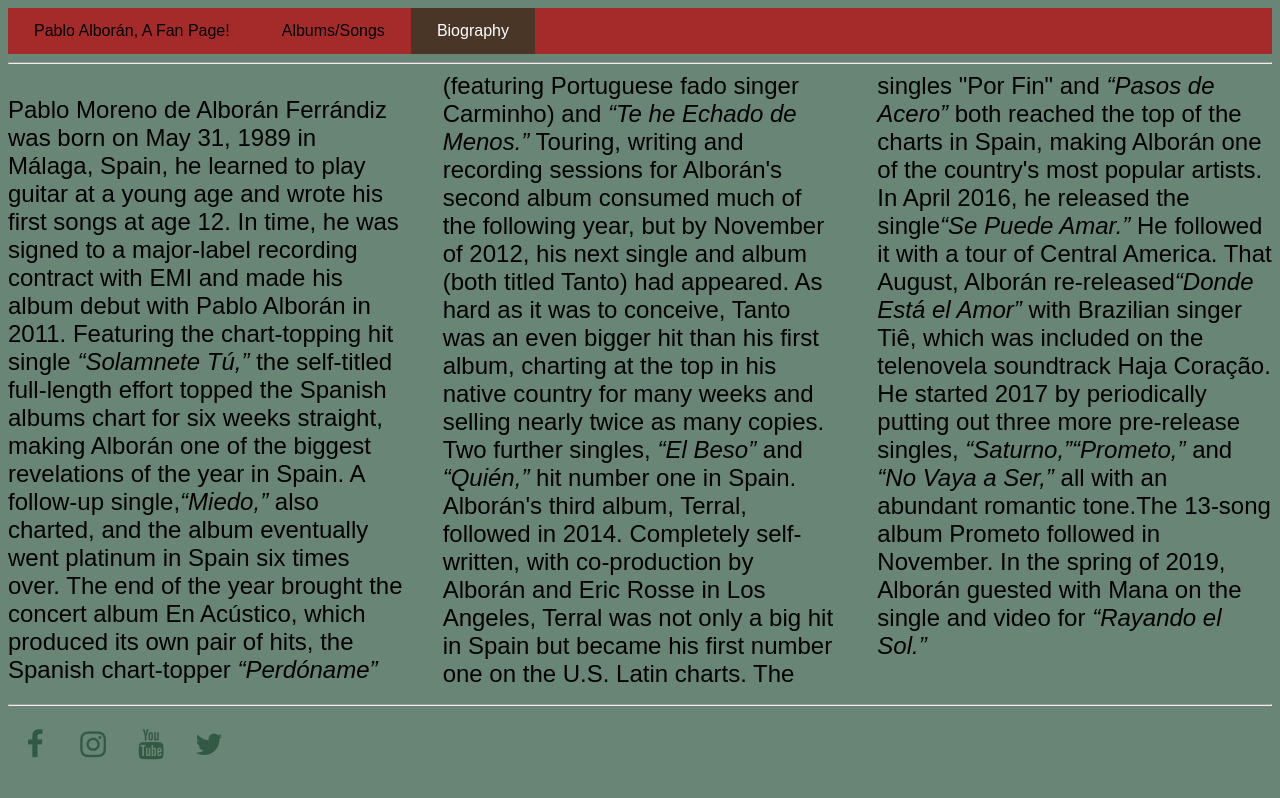
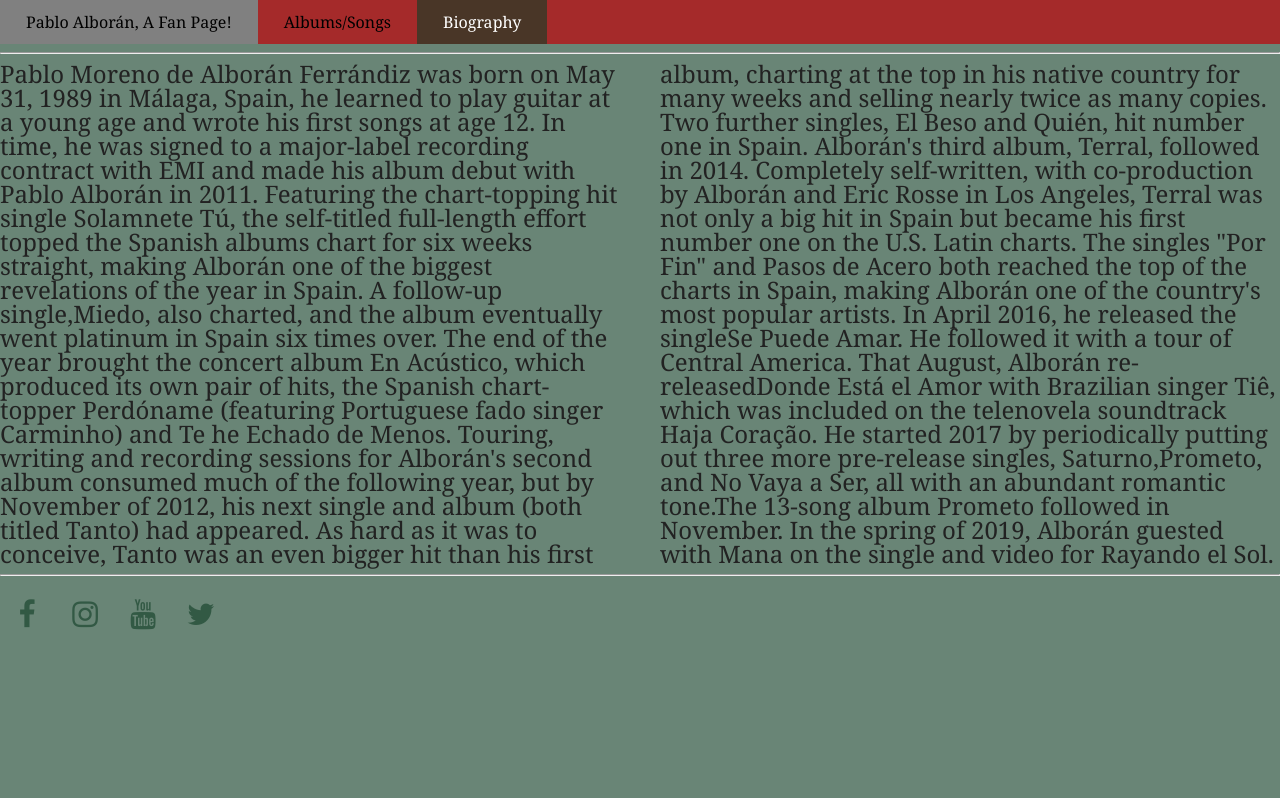
Before and after one commit to ManuelCoronaR/fanpage, a plain HTML site: page Biography.html in a window 1280 px wide. Drawn offline with Linux system fonts and the light colour scheme.

Commit message:
5th commit

```diff
--- a/Biography.html
+++ b/Biography.html
@@ -4,7 +4,7 @@
     <meta charset="UTF-8">
     <link rel="icon" type="image/jpg" href="Pablo_72x72.jpg">
     <link rel="stylesheet" href="https://cdnjs.cloudflare.com/ajax/libs/font-awesome/4.7.0/css/font-awesome.min.css">
-    <!--<link rel="stylesheet" href="reset.css">-->
+    <link rel="stylesheet" href="reset.css">
     <title>Document</title>
 
     <style>
@@ -85,44 +85,21 @@
         cursor: pointer;
       }
       </style>
-      <!--<style>
-          div.a {
-            text-indent: 20px;
-          }
-          </style>
-<style>
-      table, tr, td {
-        border:1px solid rgb(0, 0, 0)
-
-
-      }
-      </style>-->
      <style>
         .newspaper {
           /* Old Chrome, Safari and Opera */
-          -webkit-column-count: 3;
+          -webkit-column-count: 2;
           -webkit-column-gap: 40px;
 
           /* Old Firefox */
-          -moz-column-count: 3;
+          -moz-column-count: 2;
           -moz-column-gap: 40px;
 
           /* Standard syntax */
-          column-count: 3;
+          column-count: 2;
           column-gap: 40px;
         }
         </style>
-        <!--<style>
-            html {
-              background: url(pablo-fullpic.jpg) no-repeat center fixed;
-              background-size: cover;
-            }
-
-            body {
-              color:  rgb(110, 14, 14)"
-            }
-            </style>-->
-
 
 
   </head>
@@ -130,12 +107,11 @@
 
 <body style="background-color:rgba(19, 63, 39,0.63)">
     <ul>
-        <li><a style="font-family:fantasy;font: size 35px;font:bolder"   href="fanpage.html">Pablo Alborán, A Fan Page!</a></li>
-        <li><a style="font-family: fantasy" href="album_songs.html">Albums/Songs</a></li>
-        <li><a class="active" style="font-family: fantasy" href="Biography.html">Biography</a></li>
+        <li><a style="font-family:Georgia, 'Times New Roman', Times, serif;font: size 35px;font:bolder"   href="index.html">Pablo Alborán, A Fan Page!</a></li>
+        <li><a style="font-family:Georgia, 'Times New Roman', Times, serif" href="album_songs.html">Albums/Songs</a></li>
+        <li><a class="active" style="font-family:Georgia, 'Times New Roman', Times, serif" href="Biography.html">Biography</a></li>
         <!--<li><a style="font-family: fantasy" href="fun_facts.html">Fun Facts</a></li>-->
      </ul>
-        <!--<img src="PABLO-ALBORAN_ViveDial.png" alt="Pablo smiling">-->
 
      <div class="container">
         <div class="middle">
@@ -143,7 +119,7 @@
         </div>
       </div>
         <hr>
-     <div class="newspaper"><p style="font-family: fantasy;font-size: x-large"> Pablo Moreno de Alborán Ferrándiz was born on May 31, 1989 in Málaga, Spain, he learned to play guitar at a young age and wrote his first songs
+     <div class="newspaper"><p style="font-family:Georgia, 'Times New Roman', Times, serif;font-size: x-large;"> Pablo Moreno de Alborán Ferrándiz was born on May 31, 1989 in Málaga, Spain, he learned to play guitar at a young age and wrote his first songs
     at age 12. In time, he was signed to a major-label recording contract with EMI and made his album debut with Pablo Alborán in 2011. Featuring the chart-topping hit single
     <cite><q>Solamnete Tú,</q></cite> the self-titled full-length effort topped the Spanish albums chart for six weeks straight, making Alborán one of the biggest revelations
     of the year in Spain. A follow-up single,<cite><q>Miedo,</q></cite> also charted, and the album eventually went platinum in Spain six times over. The end of the year
@@ -156,7 +132,6 @@
     He followed it with a tour of Central America. That August, Alborán re-released<cite><q>Donde Está el Amor</q></cite> with Brazilian singer Tiê, which was included on the telenovela soundtrack
     Haja Coração. He started 2017 by periodically putting out three more pre-release singles, <cite><q>Saturno,</q></cite><cite><q>Prometo,</q></cite> and <cite><q>No Vaya a Ser,</q></cite> all with an abundant romantic tone.The 13-song
     album Prometo followed in November. In the spring of 2019, Alborán guested with Mana on the single and video for <cite><q>Rayando el Sol.</q></cite></td></p></div>
-    <p style="background-image:url('clouds.jpg');">
                   <hr>
         <div class="center"><a href="https://www.facebook.com/PabloAlboranOficial/?ref=br_tf&epa=SEARCH_BOX" class="fa fa-facebook" target="_blank"></a>
             <a href="https://www.instagram.com/pabloalboran/?hl=en" class="fa fa-instagram" target="_blank"></a>
```
Also changed, not shown: album_songs.html (+1 -1 lines), index.html (+1 -2 lines).
